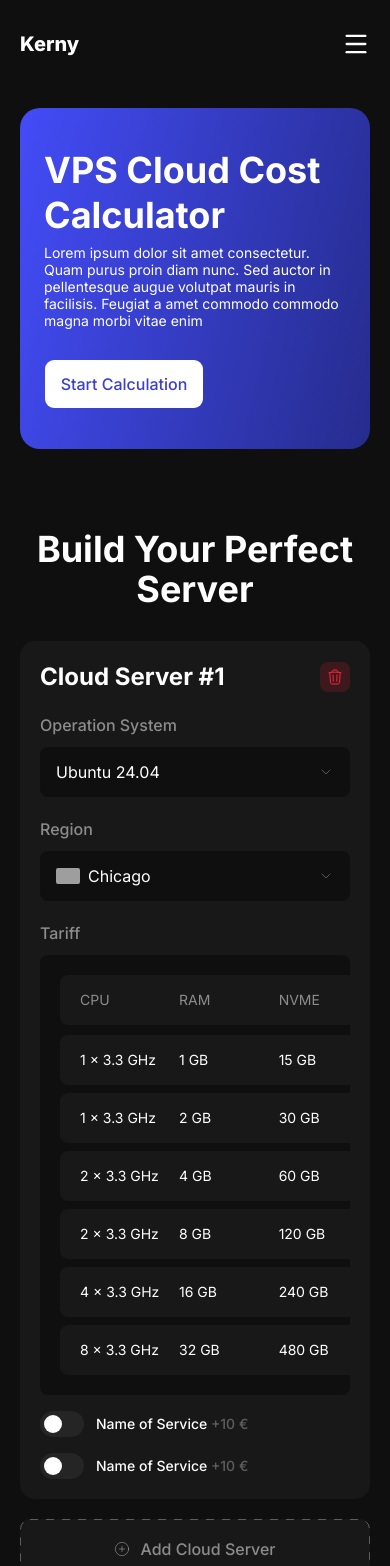
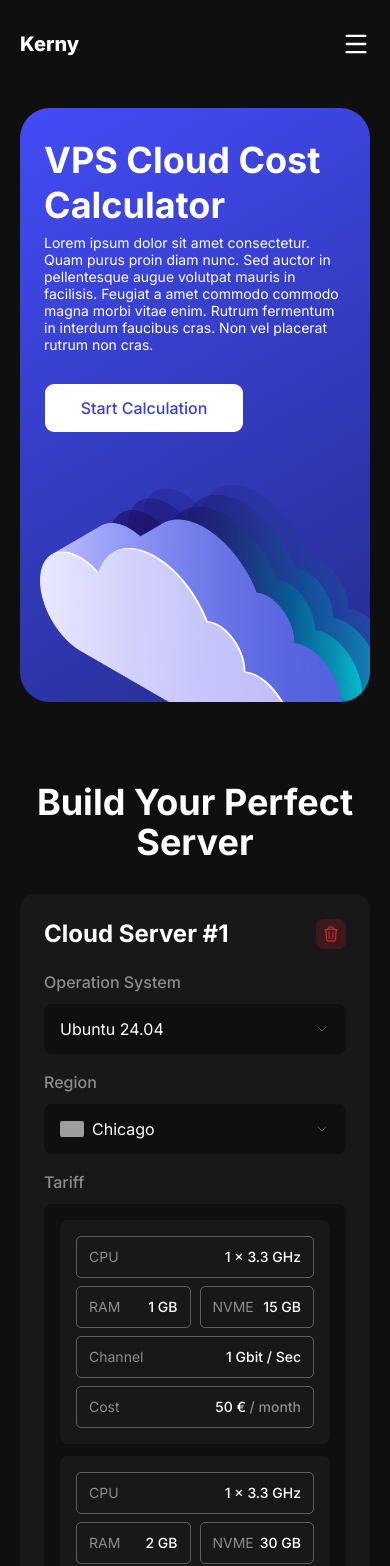
Before and after one commit to AnastasiiaDedela/kerny, a Next.js app: page /pricing in a window 390 px wide. Shown: the top 1566 px of the page. Built offline with nearby package versions, Linux system fonts and the light colour scheme; grey boxes are pictures that could not be loaded.

Commit message:
feat: add mobile version of pricing page

```diff
--- a/src/components/pricing/CloudServerBuilder.tsx
+++ b/src/components/pricing/CloudServerBuilder.tsx
@@ -173,7 +173,7 @@ function ServerCard({
   }
 
   return (
-    <div className="rounded-[15px] bg-white/[0.04] p-5 md:p-[30px]">
+    <div className="rounded-[15px] bg-white/[0.04] p-6 md:p-[30px]">
       {/* Header */}
       <div className="mb-5 flex items-center justify-between">
         <span className="text-2xl font-bold text-white">Cloud Server #{index + 1}</span>
@@ -184,7 +184,7 @@ function ServerCard({
       </div>
 
       {/* OS + Region */}
-      <div className="grid grid-cols-1 gap-5 sm:grid-cols-2">
+      <div className="grid grid-cols-1 gap-4 sm:gap-5 sm:grid-cols-2">
         <div>
           <p className="mb-2.5 text-base font-medium text-white/50">Operation System</p>
           <Dropdown
@@ -216,7 +216,7 @@ function ServerCard({
       </div>
 
       {/* Tariff table */}
-      <div className="mt-5">
+      <div className="mt-4 md:mt-5">
         <p className="mb-2.5 text-base font-medium text-white/50">Tariff</p>
         <TariffTable
           data={tariffs}
@@ -273,7 +273,7 @@ function CostPanel({
   return (
     <div className="flex flex-col gap-5">
       {/* Cost card */}
-      <div className="rounded-[15px] bg-white/[0.04] p-[30px]">
+      <div className="rounded-[15px] bg-white/[0.04] p-6 md:p-[30px]">
         <p className="mb-3 text-base font-medium text-white/50">Total cost with VAT</p>
 
         <div className="mb-5 flex h-10 items-center rounded-[8px] bg-[#0F0F0F] p-1">
@@ -303,7 +303,7 @@ function CostPanel({
       </div>
 
       {/* Servers list */}
-      <div className="rounded-[15px] bg-white/[0.04] p-[30px]">
+      <div className="rounded-[15px] bg-white/[0.04] p-6 md:p-[30px]">
         <p className="mb-3 text-base font-medium text-white/50">Cloud Servers</p>
         <div className="flex flex-col gap-2">
           {servers.map((s, i) => (
@@ -352,7 +352,7 @@ export function CloudServerBuilder() {
     <section className="mx-auto w-full max-w-340 px-5 py-10">
       <h2 className="mb-8 text-center text-4xl font-bold md:text-5xl">Build Your Perfect Server</h2>
 
-      <div className="grid grid-cols-1 gap-5 md:grid-cols-[860px_440px]">
+      <div className="grid grid-cols-1 gap-[60px] md:gap-5 md:grid-cols-[860px_440px]">
         {/* Left – server cards */}
         <div className="flex flex-col gap-5">
           {servers.map((s, i) => (
--- a/src/components/pricing/PricingBanner.tsx
+++ b/src/components/pricing/PricingBanner.tsx
@@ -4,8 +4,8 @@ import { Button } from '@/components/ui/button';
 export function PricingBanner() {
   return (
     <section className="mx-auto w-full max-w-340 px-5 pt-5 pb-10">
-      <div className="relative min-h-[300px] overflow-hidden rounded-[20px] bg-[linear-gradient(102.39deg,#434CF7_0%,#262C8D_100%)] md:h-[433px] md:rounded-[50px]">
-        <div className="relative z-10 flex h-full flex-col px-6 py-10 md:px-20 md:py-20">
+      <div className="relative min-h-[594px] overflow-hidden rounded-[30px] bg-[linear-gradient(149.71deg,#434CF7_0%,#262C8D_100%)] md:h-[433px] md:min-h-0 md:rounded-[50px]">
+        <div className="relative z-10 flex h-full flex-col px-6 py-[30px] md:px-20 md:py-20">
           <h1 className="text-4xl font-bold leading-tight text-white md:text-[56px] md:leading-[68px]">
             VPS Cloud Cost
             <br />
@@ -14,15 +14,16 @@ export function PricingBanner() {
           <p className="mt-[6px] max-w-[549px] text-sm leading-[17px] text-white">
             Lorem ipsum dolor sit amet consectetur. Quam purus proin diam nunc. Sed auctor in
             pellentesque augue volutpat mauris in facilisis. Feugiat a amet commodo commodo magna
-            morbi vitae enim
+            morbi vitae enim. Rutrum fermentum in interdum faucibus cras. Non vel placerat rutrum non cras.
           </p>
           <div className="mt-[30px]">
-            <Button variant="hero" size="lg">
+            <Button variant="hero" size="lg" className="w-[200px] md:w-auto">
               Start Calculation
             </Button>
           </div>
         </div>
 
+        {/* Desktop: top-right decorative image */}
         <div className="pointer-events-none absolute top-[29px] right-[-48px] hidden md:block">
           <Image
             src="/images/cloud.png"
@@ -32,6 +33,17 @@ export function PricingBanner() {
             priority
           />
         </div>
+
+        {/* Mobile: bottom decorative image */}
+        <div className="pointer-events-none absolute bottom-0 left-[20px] md:hidden">
+          <Image
+            src="/images/cloud.png"
+            alt=""
+            width={462}
+            height={356}
+            priority
+          />
+        </div>
       </div>
     </section>
   );
--- a/src/components/pricing/TariffTable.tsx
+++ b/src/components/pricing/TariffTable.tsx
@@ -48,7 +48,58 @@ export function TariffTable({ data, selectedId, onSelect }: TariffTableProps) {
   const table = useReactTable({ data, columns, getCoreRowModel: getCoreRowModel() });
 
   return (
-    <div className="overflow-x-auto rounded-[8px] bg-[#0F0F0F]">
+    <>
+      {/* Mobile: stacked cards */}
+      <div className="md:hidden rounded-[8px] bg-[#0F0F0F] p-4 flex flex-col gap-3">
+        {data.map((row) => {
+          const selected = row.id === selectedId;
+          return (
+            <div
+              key={row.id}
+              onClick={() => onSelect(row.id)}
+              style={selected ? { backgroundColor: 'rgba(67, 76, 247, 0.1)' } : undefined}
+              className={cn(
+                'cursor-pointer rounded-[8px] p-4 flex flex-col gap-2 transition-colors',
+                selected
+                  ? 'ring-1 ring-inset ring-primary'
+                  : 'bg-white/[0.04] hover:bg-white/[0.06]',
+              )}
+            >
+              {/* CPU */}
+              <div className="flex items-center justify-between border-[0.5px] border-white/30 rounded-[5px] px-3 py-2.5">
+                <span className="text-sm text-white/50">CPU</span>
+                <span className="text-sm font-medium text-white">{row.cpu}</span>
+              </div>
+              {/* RAM + NVME */}
+              <div className="flex gap-[9px]">
+                <div className="flex flex-1 items-center justify-between border-[0.5px] border-white/30 rounded-[5px] px-3 py-2.5">
+                  <span className="text-sm text-white/50">RAM</span>
+                  <span className="text-sm font-medium text-white">{row.ram}</span>
+                </div>
+                <div className="flex flex-1 items-center justify-between border-[0.5px] border-white/30 rounded-[5px] px-3 py-2.5">
+                  <span className="text-sm text-white/50">NVME</span>
+                  <span className="text-sm font-medium text-white">{row.nvme}</span>
+                </div>
+              </div>
+              {/* Channel */}
+              <div className="flex items-center justify-between border-[0.5px] border-white/30 rounded-[5px] px-3 py-2.5">
+                <span className="text-sm text-white/50">Channel</span>
+                <span className="text-sm font-medium text-white">{row.channel}</span>
+              </div>
+              {/* Cost */}
+              <div className="flex items-center justify-between border-[0.5px] border-white/30 rounded-[5px] px-3 py-2.5">
+                <span className="text-sm text-white/50">Cost</span>
+                <span className="text-sm font-medium text-white">
+                  {row.costPerMonth} € <span className="text-white/50">/ month</span>
+                </span>
+              </div>
+            </div>
+          );
+        })}
+      </div>
+
+      {/* Desktop: horizontal table */}
+      <div className="hidden md:block overflow-x-auto rounded-[8px] bg-[#0F0F0F]">
         <div className="min-w-[560px] p-5">
           {/* Header */}
           <div className={cn(GRID, 'h-[50px] rounded-[8px] bg-white/[0.04]')}>
@@ -93,5 +144,6 @@ export function TariffTable({ data, selectedId, onSelect }: TariffTableProps) {
           </div>
         </div>
       </div>
+    </>
   );
 }
```
Lines whose indentation alone changed are shown as unchanged.
